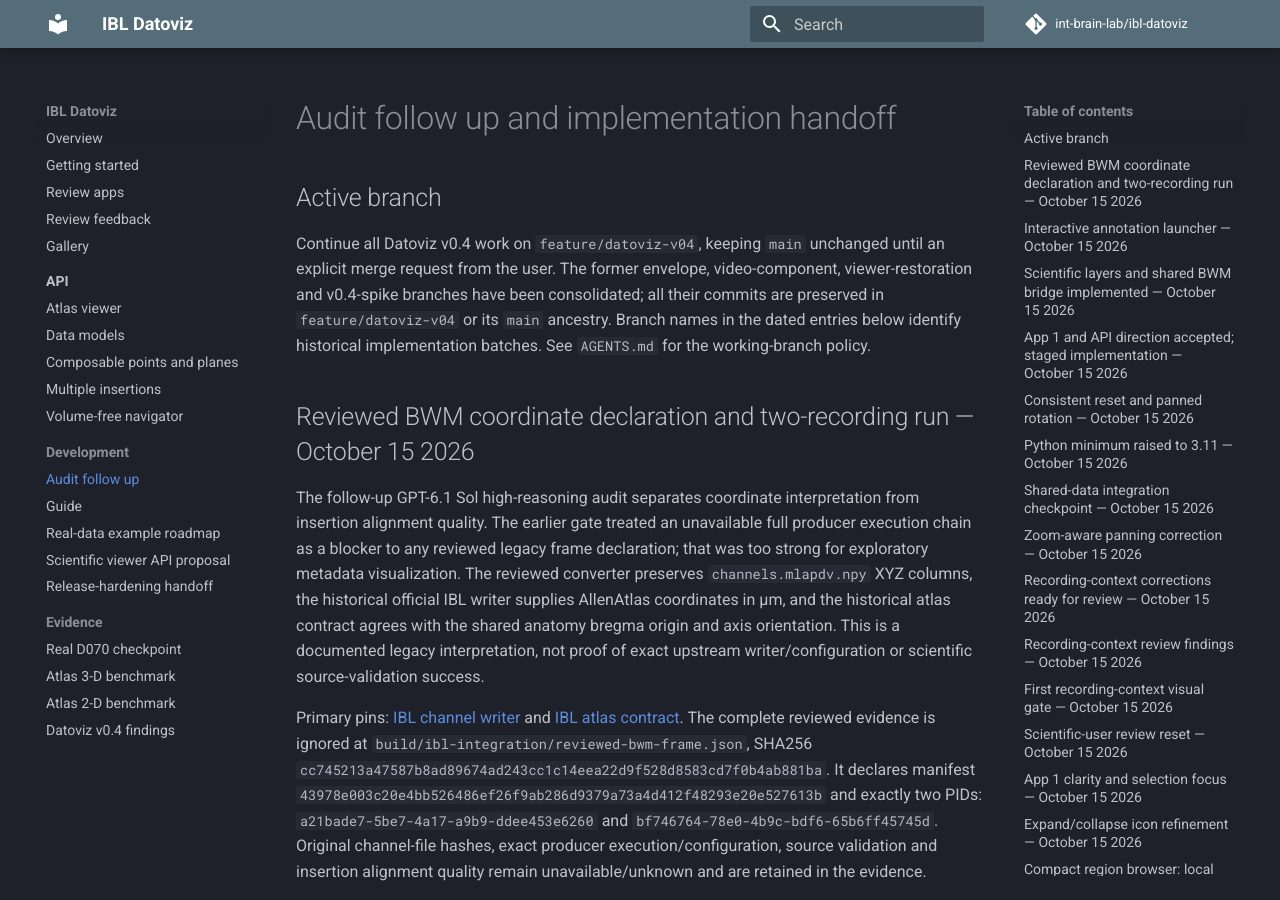
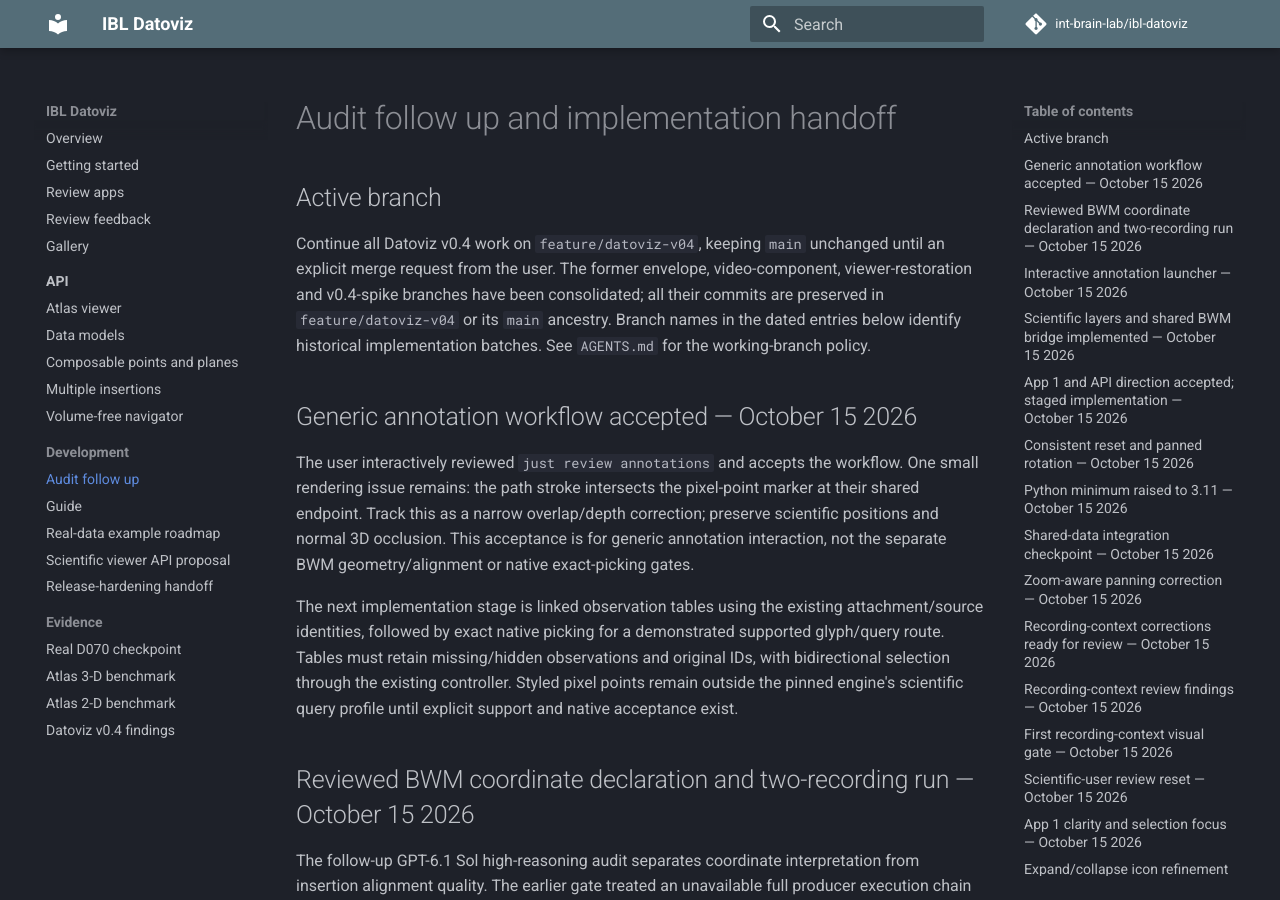
Before and after one commit to int-brain-lab/ibl-datoviz, an MkDocs documentation site: the page built from docs/NEXT_STEPS.md, in a window 1280 px wide and 900 px high. Built offline with MkDocs 1.6.1 and Material for MkDocs 9.7.7, drawn with Linux system fonts in a browser that asks for light colours; comment, search, counter and statistics services are not loaded.

Commit message:
docs: record interactive annotation acceptance and endpoint overlap issue

```diff
--- a/docs/NEXT_STEPS.md
+++ b/docs/NEXT_STEPS.md
@@ -8,6 +8,22 @@ video-component, viewer-restoration and v0.4-spike branches have been consolidat
 all their commits are preserved in `feature/datoviz-v04` or its `main` ancestry.
 Branch names in the dated entries below identify historical implementation batches.
 See `AGENTS.md` for the working-branch policy.
+
+## Generic annotation workflow accepted — October 15 2026
+
+The user interactively reviewed `just review annotations` and accepts the
+workflow. One small rendering issue remains: the path stroke intersects the
+pixel-point marker at their shared endpoint. Track this as a narrow overlap/depth
+correction; preserve scientific positions and normal 3D occlusion. This acceptance
+is for generic annotation interaction, not the separate BWM geometry/alignment or
+native exact-picking gates.
+
+The next implementation stage is linked observation tables using the existing
+attachment/source identities, followed by exact native picking for a demonstrated
+supported glyph/query route. Tables must retain missing/hidden observations and
+original IDs, with bidirectional selection through the existing controller. Styled
+pixel points remain outside the pinned engine's scientific query profile until
+explicit support and native acceptance exist.
 
 ## Reviewed BWM coordinate declaration and two-recording run — October 15 2026
 
```
Also changed, not shown: docs/REVIEW_FEEDBACK.md (+9 -0 lines).
